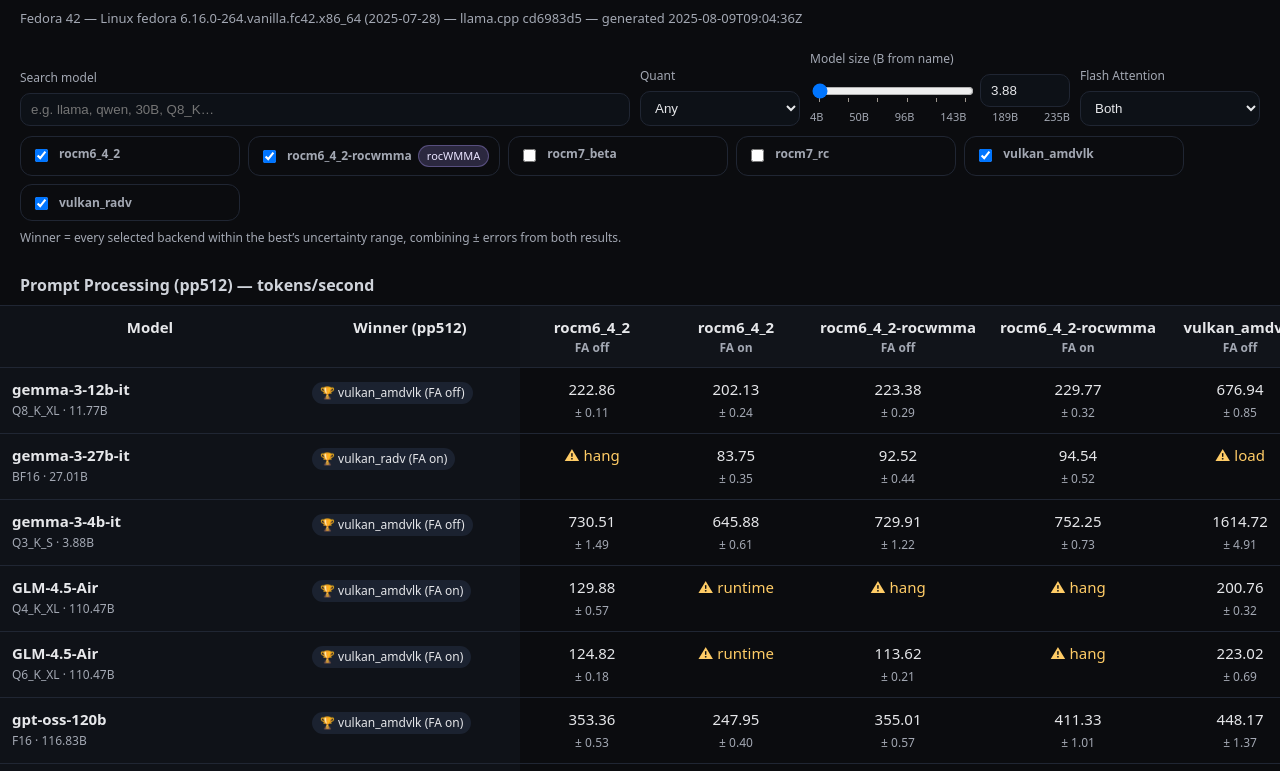
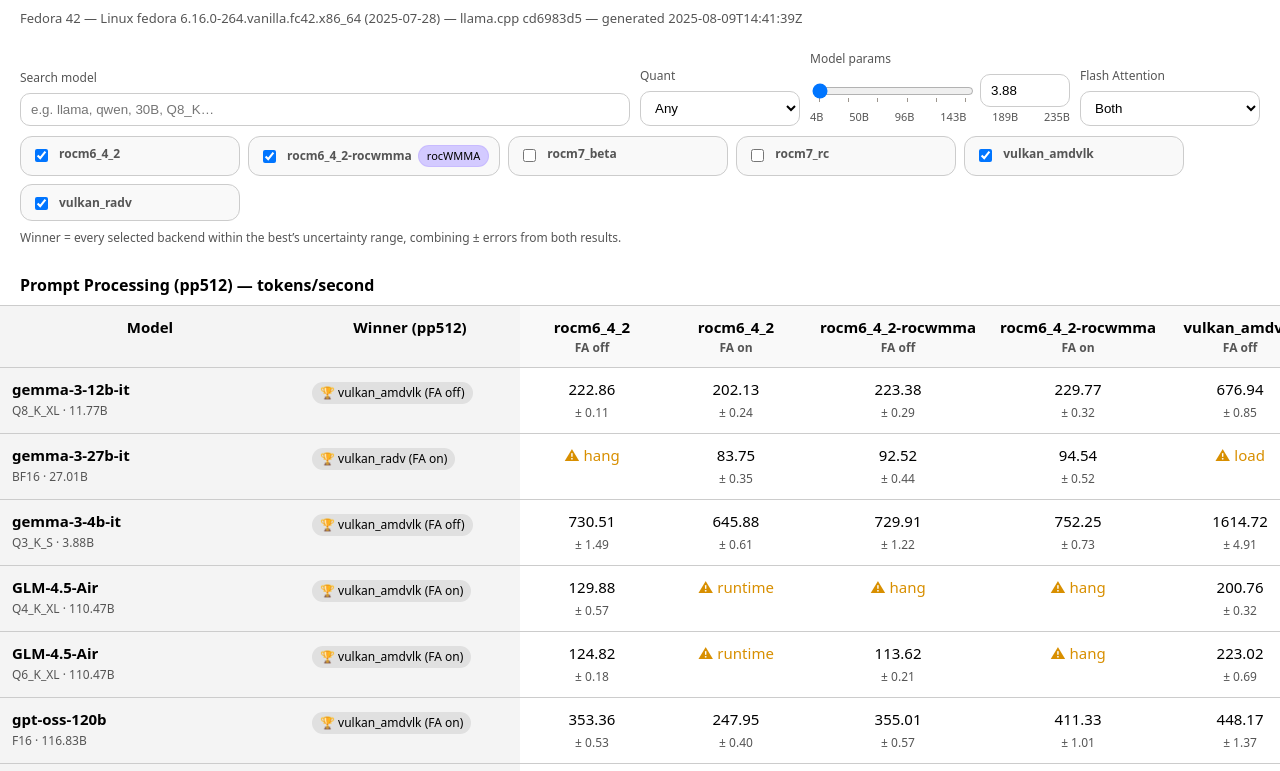
Before and after one commit to JiuyangLiu/amd-strix-halo-toolboxes, a plain HTML site: page docs/index.html in a window 1280 px wide. Shown: the part 76-847 px from the top of the page. Drawn offline with Linux system fonts and the light colour scheme.

Commit message:
Changed to light theme and improved parsinf of mdoel paramater number.

```diff
--- a/docs/index.html
+++ b/docs/index.html
@@ -7,56 +7,55 @@
     <title>Strix Halo — Model ↔ Backend Comparator</title>
     <style>
         :root {
-            --bg: #0b0c0f;
-            --ink: #e6e7ea;
-            --muted: #a3a8b3;
-            --accent: #6ea8fe;
-            --card: #11141a;
-            --border: #202633;
-            --sticky: #0f1218;
-            --pill: #1b2230;
-            --roc: #b19cff33;
-            --roc-text: #e9e4ff;
-            --warn: #ffcc66;
-            --bad: #ff6b6b;
+            --bg: #ffffff;
+            --ink: #000000;
+            --muted: #555555;
+            --accent: #0645ad;
+            --card: #f9f9f9;
+            --border: #cccccc;
+            --sticky: #f4f4f4;
+            --pill: #e0e0e0;
+            --roc: #d3caff;
+            --roc-text: #000000;
+            --warn: #d88f00;
+            --bad: #d32f2f;
             --model-w: 300px;
             --winner-w: 220px;
-            /* wider winner column */
         }
 
         * {
-            box-sizing: border-box
+            box-sizing: border-box;
         }
 
         body {
             margin: 0;
             background: var(--bg);
             color: var(--ink);
-            font: 15px/1.5 system-ui, -apple-system, Segoe UI, Roboto, Inter
+            font: 15px/1.5 system-ui, -apple-system, Segoe UI, Roboto, Inter;
         }
 
         a {
             color: var(--accent);
-            text-decoration: none
+            text-decoration: none;
         }
 
         a:hover {
-            text-decoration: underline
+            text-decoration: underline;
         }
 
         header {
-            padding: 14px 20px 0
+            padding: 14px 20px 0;
         }
 
         header h1 {
             margin: 0 0 6px;
-            font-size: 22px
+            font-size: 22px;
         }
 
         header p {
             margin: 4px 0 12px;
             color: var(--muted);
-            font-size: 13px
+            font-size: 13px;
         }
 
         .controls {
@@ -64,37 +63,37 @@
             grid-template-columns: 1fr 160px 260px 180px;
             gap: 10px;
             align-items: end;
-            padding: 10px 20px
+            padding: 10px 20px;
         }
 
         label {
             display: block;
             font-size: 12px;
             color: var(--muted);
-            margin: 0 0 6px
+            margin: 0 0 6px;
         }
 
         input[type="text"],
         select,
         input[type="number"] {
             width: 100%;
-            background: #0d1117;
+            background: #fff;
             color: var(--ink);
             border: 1px solid var(--border);
             border-radius: 10px;
             padding: 8px 10px;
-            outline: none
+            outline: none;
         }
 
         .slider {
             display: grid;
             grid-template-columns: 1fr 90px;
             gap: 8px;
-            align-items: center
+            align-items: center;
         }
 
         input[type="range"] {
-            width: 100%
+            width: 100%;
         }
 
         .ticks {
@@ -102,32 +101,33 @@
             justify-content: space-between;
             color: var(--muted);
             font-size: 11px;
-            margin-top: 2px
+            margin-top: 2px;
         }
 
         .cols {
             display: flex;
             gap: 8px;
             flex-wrap: wrap;
-            padding: 0 20px 8px
+            padding: 0 20px 8px;
         }
 
         .colbox {
             border: 1px solid var(--border);
             border-radius: 12px;
             padding: 8px 10px;
-            min-width: 220px
+            min-width: 220px;
+            background: var(--card);
         }
 
         .colbox label {
             display: flex;
             gap: 8px;
             align-items: center;
-            margin: 0
+            margin: 0;
         }
 
         .colbox input {
-            transform: translateY(1px)
+            transform: translateY(1px);
         }
 
         .badge {
@@ -136,88 +136,87 @@
             border-radius: 999px;
             background: var(--pill);
             font-size: 11px;
-            margin-left: 6px
+            margin-left: 6px;
         }
 
         .roc {
             background: var(--roc);
             color: var(--roc-text);
-            border: 1px solid #b19cff55
+            border: 1px solid #b19cff55;
         }
 
         .meta {
             padding: 0 20px 14px;
             color: var(--muted);
-            font-size: 12px
+            font-size: 12px;
         }
 
         .section {
-            padding: 6px 20px 0
+            padding: 6px 20px 0;
         }
 
         .section h2 {
             margin: 6px 0 8px;
             font-size: 16px;
-            color: #cfd3da;
-            font-weight: 600
+            color: var(--ink);
+            font-weight: 600;
         }
 
         .tablewrap {
             margin: 0 0 16px;
-            border-top: 1px solid var(--border)
+            border-top: 1px solid var(--border);
         }
 
         .scroller {
             overflow-x: auto;
-            overflow-y: hidden
+            overflow-y: hidden;
         }
 
         .scroller::-webkit-scrollbar {
-            height: 10px
+            height: 10px;
         }
 
         .scroller::-webkit-scrollbar-thumb {
-            background: #2a3140;
-            border-radius: 8px
+            background: var(--border);
+            border-radius: 8px;
         }
 
         table {
             width: max-content;
             min-width: 100vw;
             border-collapse: separate;
-            border-spacing: 0
+            border-spacing: 0;
         }
 
         thead th {
             position: sticky;
             top: 0;
             background: var(--card);
-            z-index: 2
+            z-index: 2;
         }
 
         th,
         td {
             padding: 10px 12px;
             border-bottom: 1px solid var(--border);
-            vertical-align: top
+            vertical-align: top;
         }
 
         th {
-            white-space: nowrap
+            white-space: nowrap;
         }
 
         td {
-            white-space: normal
+            white-space: normal;
         }
 
-        /* sticky cols */
         .col-model {
             position: sticky;
             left: 0;
             background: var(--sticky);
             z-index: 3;
             max-width: var(--model-w);
-            width: var(--model-w)
+            width: var(--model-w);
         }
 
         .col-winner {
@@ -226,44 +225,43 @@
             background: var(--sticky);
             z-index: 3;
             max-width: var(--winner-w);
-            width: var(--winner-w)
+            width: var(--winner-w);
         }
 
         .model-title {
             font-weight: 600;
             word-wrap: break-word;
-            overflow-wrap: anywhere
+            overflow-wrap: anywhere;
         }
 
         .model-meta {
             color: var(--muted);
             font-size: 12px;
-            margin-top: 2px
+            margin-top: 2px;
         }
 
-        /* centered value cells */
         .cell {
             min-width: 120px;
-            text-align: center
+            text-align: center;
         }
 
         .tps {
             display: block;
-            text-align: center
+            text-align: center;
         }
 
         .std {
             color: var(--muted);
             font-size: 12px;
-            text-align: center
+            text-align: center;
         }
 
         .warn {
-            color: var(--warn)
+            color: var(--warn);
         }
 
         .err {
-            color: var(--bad)
+            color: var(--bad);
         }
 
         .winner-pill {
@@ -272,20 +270,20 @@
             border-radius: 999px;
             padding: 2px 8px;
             margin: 4px 4px 4px 0;
-            font-size: 12px
+            font-size: 12px;
         }
 
-        /* a bit more vertical margin */
         .winner-wrap {
             display: flex;
-            flex-wrap: wrap
+            flex-wrap: wrap;
         }
 
         .env-sub {
             color: var(--muted);
-            font-size: 12px
+            font-size: 12px;
         }
     </style>
+
 </head>
 
 <body>
@@ -312,7 +310,7 @@
             </select>
         </div>
         <div>
-            <label>Model size (B from name)</label>
+            <label>Model params</label>
             <div class="slider">
                 <input id="size" type="range" step="0.01" min="0" max="100" value="0" list="tickmarks">
                 <input id="sizeOut" type="number" step="0.01">
@@ -331,7 +329,8 @@
     </div>
 
     <div class="cols" id="columns"></div>
-    <div class="meta">Winner = every selected backend within the best’s uncertainty range, combining ± errors from both results.</div>
+    <div class="meta">Winner = every selected backend within the best’s uncertainty range, combining ± errors from both
+        results.</div>
 
     <div class="section">
         <h2>Prompt Processing (pp512) — tokens/second</h2>
```
Also changed, not shown: docs/results.json, 1 other file.
